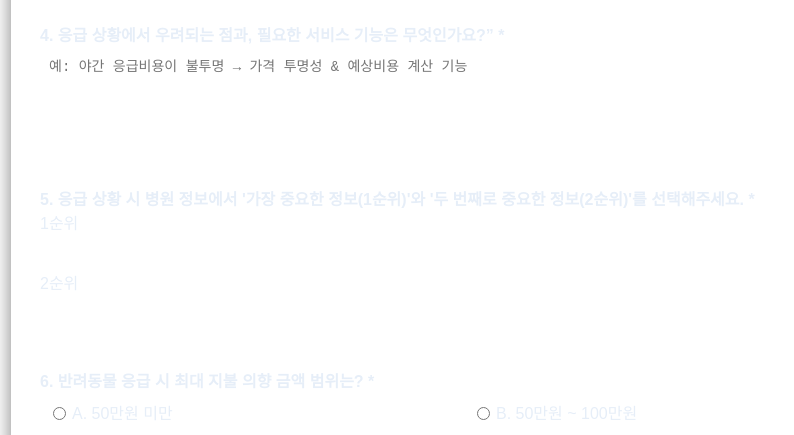
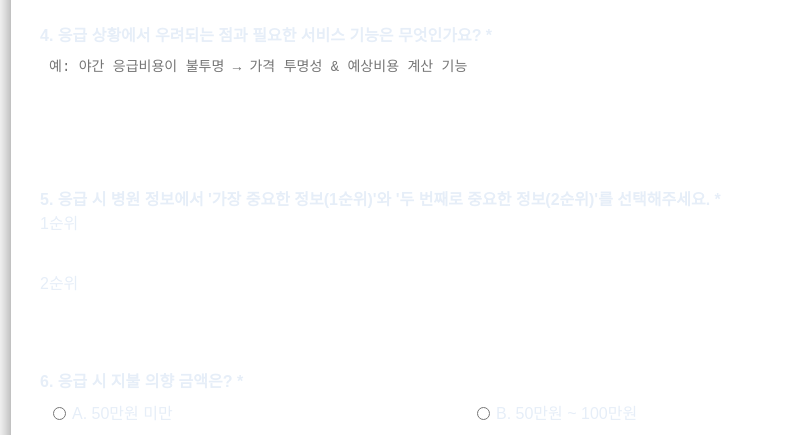
Before and after one commit to nayeon9759/SOS, a plain HTML site: page index.html in a window 1280 px wide. Shown: the part 665-1100 px from the top of the page, 179-973 px from the left. Drawn offline with nearby package versions, Linux system fonts and the light colour scheme; no server answers.

Commit message:
Update index.html

```diff
--- a/index.html
+++ b/index.html
@@ -5,9 +5,12 @@
   <meta name="viewport" content="width=device-width,initial-scale=1" />
   <title>반려친구 긴급케어 설문</title>
 
+  <!-- CSS -->
   <link rel="stylesheet" href="styles.css">
+  <!-- Chart.js -->
   <script src="https://cdn.jsdelivr.net/npm/chart.js"></script>
 </head>
+
 <body>
   <main class="wrap">
     <header class="hero">
@@ -57,12 +60,12 @@
         </div>
 
         <div class="form-card">
-          <label class="q">4. 응급 상황에서 우려되는 점과, 필요한 서비스 기능은 무엇인가요?” <span class="required">*</span></label>
+          <label class="q">4. 응급 상황에서 우려되는 점과 필요한 서비스 기능은 무엇인가요? <span class="required">*</span></label>
           <textarea name="concernAndFeature" rows="5" placeholder="예: 야간 응급비용이 불투명 → 가격 투명성 & 예상비용 계산 기능" required></textarea>
         </div>
 
         <div class="form-card">
-          <label class="q">5. 응급 상황 시 병원 정보에서 '가장 중요한 정보(1순위)'와 '두 번째로 중요한 정보(2순위)'를 선택해주세요. <span class="required">*</span></label>
+          <label class="q">5. 응급 시 병원 정보에서 '가장 중요한 정보(1순위)'와 '두 번째로 중요한 정보(2순위)'를 선택해주세요. <span class="required">*</span></label>
           <div class="priority-grid">
             <div>
               <label class="small">1순위</label>
@@ -86,7 +89,7 @@
         </div>
 
         <div class="form-card">
-          <label class="q">6. 반려동물 응급 시 최대 지불 의향 금액 범위는? <span class="required">*</span></label>
+          <label class="q">6. 응급 시 지불 의향 금액은? <span class="required">*</span></label>
           <div class="options grid">
             <label><input type="radio" name="priceRange" value="50만원 미만" required> A. 50만원 미만</label>
             <label><input type="radio" name="priceRange" value="50만원 ~ 100만원"> B. 50만원 ~ 100만원</label>
@@ -132,6 +135,7 @@
     </footer>
   </main>
 
+  <!-- JS -->
   <script src="script.js"></script>
 </body>
 </html>
```
